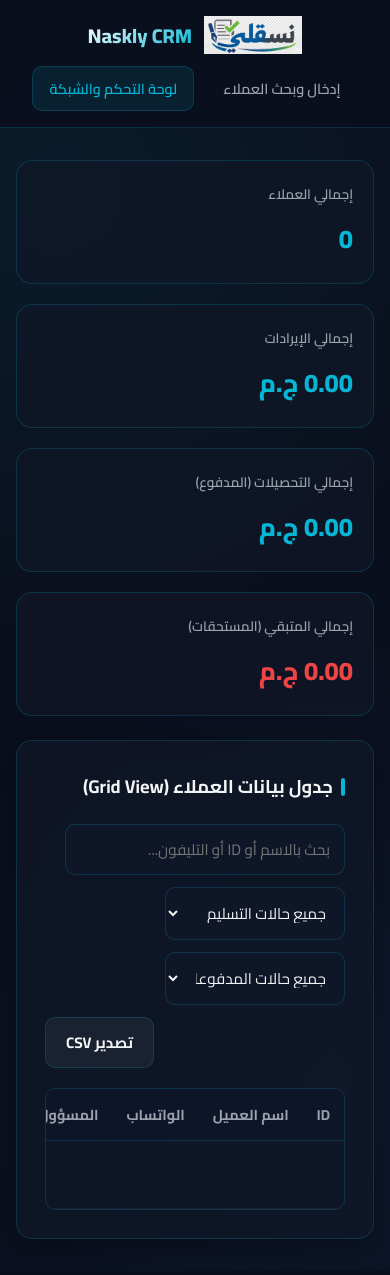
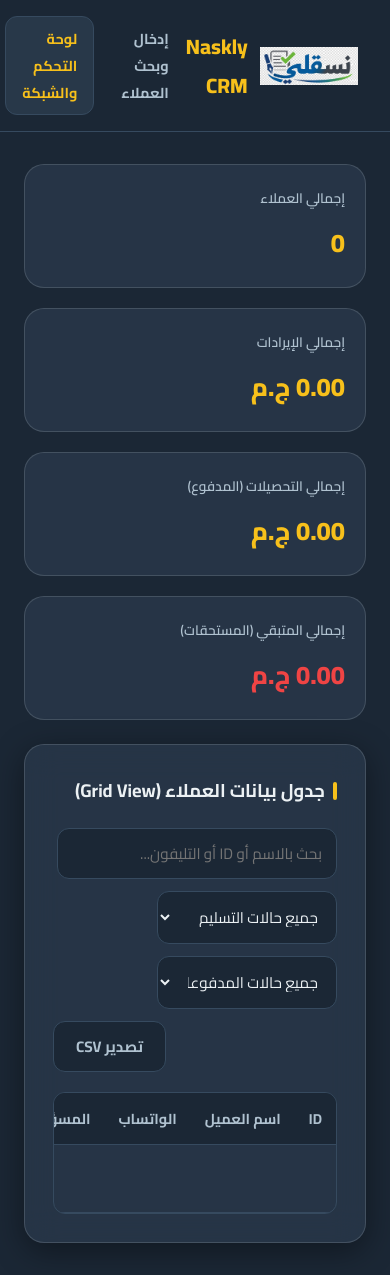
Before and after one commit to argentoskart-art/naskly-crm, a plain HTML site: page dashboard.html in a window 390 px wide. Drawn offline with nearby package versions, Linux system fonts and the light colour scheme.

Commit message:
Add JSON data files for employees and services and update UI color palette

```diff
--- a/css/style.css
+++ b/css/style.css
@@ -1,29 +1,27 @@
-/* Cyber-Cyan AI CRM Theme & Design System */
+/* Tailored Classic Palette from Google Apps Script UI-MainData */
 @import url('https://fonts.googleapis.com/css2?family=Cairo:wght@400;600;700;800&display=swap');
 
 :root {
-  --bg-primary: #0a0f1d;
-  --bg-secondary: #111827;
-  --bg-card: rgba(17, 24, 39, 0.7);
-  --border-color: rgba(6, 182, 212, 0.2);
-  --border-hover: rgba(6, 182, 212, 0.5);
+  --bg-primary: #1B2735;
+  --bg-secondary: #283849;
+  --bg-card: rgba(40, 56, 73, 0.85);
+  --border-color: rgba(236, 241, 244, 0.15);
+  --border-hover: rgba(247, 192, 27, 0.5);
 
-  --accent-cyan: #06b6d4;
-  --accent-cyan-glow: rgba(6, 182, 212, 0.25);
-  --accent-blue: #3b82f6;
+  --palette-green: #337A55;
+  --palette-green-dark: #265C3F;
+  --palette-gold: #F7C01B;
+  --palette-gold-dark: #C9990D;
+  --palette-orange: #EA7C25;
+  --palette-navy-dark: #1B2735;
+  --palette-navy: #283849;
+  --palette-navy-light: #364A5F;
+  --palette-ice: #ECF1F4;
+  --palette-ice-muted: #B0C2D0;
 
-  --text-main: #f3f4f6;
-  --text-muted: #9ca3af;
-  --text-dim: #6b7280;
-
-  --status-pending: #f59e0b;
-  --status-partial: #3b82f6;
-  --status-success: #10b981;
-  --status-danger: #ef4444;
-
-  --radius-lg: 16px;
-  --radius-md: 10px;
-  --radius-sm: 6px;
+  --radius-lg: 20px;
+  --radius-md: 12px;
+  --radius-sm: 8px;
 
   --transition: all 0.25s cubic-bezier(0.4, 0, 0.2, 1);
 }
@@ -37,23 +35,19 @@
 
 body {
   background-color: var(--bg-primary);
-  background-image:
-    radial-gradient(circle at 15% 15%, rgba(6, 182, 212, 0.08) 0%, transparent 40%),
-    radial-gradient(circle at 85% 85%, rgba(59, 130, 246, 0.08) 0%, transparent 40%);
-  color: var(--text-main);
+  color: var(--palette-ice);
   min-height: 100vh;
   direction: rtl;
 }
 
-/* Header & Nav */
+/* Navbar */
 .navbar {
   display: flex;
   justify-content: space-between;
   align-items: center;
   padding: 1rem 2rem;
-  background: rgba(10, 15, 29, 0.85);
-  backdrop-filter: blur(12px);
-  border-bottom: 1px solid var(--border-color);
+  background: var(--palette-navy-dark);
+  border-bottom: 1px solid var(--palette-navy-light);
   position: sticky;
   top: 0;
   z-index: 100;
@@ -71,36 +65,34 @@ body {
 }
 
 .brand h1 {
-  font-size: 1.25rem;
+  font-size: 1.3rem;
   font-weight: 800;
-  background: linear-gradient(135deg, #ffffff 0%, var(--accent-cyan) 100%);
-  -webkit-background-clip: text;
-  -webkit-text-fill-color: transparent;
+  color: var(--palette-gold);
 }
 
 .nav-links {
   display: flex;
-  gap: 12px;
+  gap: 10px;
 }
 
 .nav-btn {
   padding: 8px 16px;
   border-radius: var(--radius-md);
   text-decoration: none;
-  color: var(--text-muted);
-  font-weight: 600;
+  color: var(--palette-ice-muted);
+  font-weight: 700;
   font-size: 0.9rem;
   transition: var(--transition);
   border: 1px solid transparent;
 }
 
 .nav-btn:hover, .nav-btn.active {
-  color: var(--accent-cyan);
-  background: rgba(6, 182, 212, 0.1);
-  border-color: var(--border-color);
+  color: var(--palette-gold);
+  background: var(--palette-navy);
+  border-color: var(--palette-navy-light);
 }
 
-/* Layout Containers */
+/* Containers & Cards */
 .container {
   max-width: 1280px;
   margin: 2rem auto;
@@ -109,12 +101,12 @@ body {
 
 .card {
   background: var(--bg-card);
-  backdrop-filter: blur(10px);
+  backdrop-filter: blur(16px);
   border: 1px solid var(--border-color);
   border-radius: var(--radius-lg);
   padding: 1.75rem;
   margin-bottom: 1.5rem;
-  box-shadow: 0 8px 32px 0 rgba(0, 0, 0, 0.37);
+  box-shadow: 0 8px 32px 0 rgba(0, 0, 0, 0.4);
   transition: var(--transition);
 }
 
@@ -125,7 +117,7 @@ body {
 .card-title {
   font-size: 1.15rem;
   font-weight: 700;
-  color: var(--text-main);
+  color: var(--palette-ice);
   margin-bottom: 1.25rem;
   display: flex;
   align-items: center;
@@ -137,11 +129,11 @@ body {
   display: inline-block;
   width: 4px;
   height: 18px;
-  background: var(--accent-cyan);
+  background: var(--palette-gold);
   border-radius: 2px;
 }
 
-/* Grid Forms */
+/* Form Controls */
 .form-grid {
   display: grid;
   grid-template-columns: repeat(auto-fit, minmax(240px, 1fr));
@@ -157,60 +149,65 @@ body {
 .form-group label {
   font-size: 0.85rem;
   font-weight: 600;
-  color: var(--text-muted);
+  color: var(--palette-ice-muted);
 }
 
 .form-control {
   width: 100%;
   padding: 10px 14px;
-  background: rgba(15, 23, 42, 0.8);
-  border: 1px solid var(--border-color);
+  background: var(--palette-navy-dark);
+  border: 1px solid var(--palette-navy-light);
   border-radius: var(--radius-md);
-  color: var(--text-main);
+  color: var(--palette-ice);
   font-size: 0.95rem;
   outline: none;
   transition: var(--transition);
 }
 
 .form-control:focus {
-  border-color: var(--accent-cyan);
-  box-shadow: 0 0 12px var(--accent-cyan-glow);
+  border-color: var(--palette-gold);
+  box-shadow: 0 0 8px rgba(247, 192, 27, 0.3);
 }
 
 .form-control[readonly] {
   opacity: 0.7;
   cursor: not-allowed;
-  background: rgba(255, 255, 255, 0.03);
 }
 
-/* Multi-select chips */
+/* Multi-select Service Chips */
 .chip-container {
   display: flex;
   flex-wrap: wrap;
-  gap: 6px;
+  gap: 8px;
   margin-top: 6px;
 }
 
 .chip {
-  padding: 4px 10px;
-  background: rgba(6, 182, 212, 0.15);
-  border: 1px solid var(--accent-cyan);
-  color: var(--accent-cyan);
+  padding: 6px 14px;
+  background: rgba(51, 122, 85, 0.2);
+  border: 1px solid var(--palette-green);
+  color: var(--palette-ice);
   border-radius: 20px;
-  font-size: 0.8rem;
+  font-size: 0.85rem;
+  font-weight: 600;
   cursor: pointer;
   transition: var(--transition);
 }
 
+.chip:hover {
+  background: rgba(51, 122, 85, 0.4);
+}
+
 .chip.selected {
-  background: var(--accent-cyan);
-  color: #000;
-  font-weight: 700;
+  background: var(--palette-green);
+  color: var(--palette-ice);
+  border-color: var(--palette-gold);
+  box-shadow: 0 0 10px rgba(51, 122, 85, 0.5);
 }
 
 /* Buttons */
 .btn {
-  padding: 10px 20px;
+  padding: 10px 22px;
   border-radius: var(--radius-md);
   font-weight: 700;
   font-size: 0.95rem;
@@ -224,24 +221,25 @@ body {
 }
 
 .btn-primary {
-  background: linear-gradient(135deg, var(--accent-cyan) 0%, #0891b2 100%);
-  color: #000;
-  box-shadow: 0 4px 14px var(--accent-cyan-glow);
+  background: var(--palette-green);
+  color: var(--palette-ice);
+  box-shadow: 0 4px 14px rgba(51, 122, 85, 0.4);
 }
 
 .btn-primary:hover {
+  background: var(--palette-green-dark);
   transform: translateY(-1px);
-  box-shadow: 0 6px 20px var(--accent-cyan-glow);
 }
 
 .btn-secondary {
-  background: rgba(255, 255, 255, 0.05);
-  color: var(--text-main);
-  border: 1px solid var(--border-color);
+  background: var(--palette-navy-dark);
+  color: var(--palette-ice-muted);
+  border: 1px solid var(--palette-navy-light);
 }
 
 .btn-secondary:hover {
-  background: rgba(255, 255, 255, 0.1);
+  background: var(--palette-navy);
+  color: var(--palette-ice);
 }
 
 /* KPI Stat Cards */
@@ -264,21 +262,21 @@ body {
 
 .kpi-card .title {
   font-size: 0.85rem;
-  color: var(--text-muted);
+  color: var(--palette-ice-muted);
   font-weight: 600;
 }
 
 .kpi-card .value {
   font-size: 1.6rem;
   font-weight: 800;
-  color: var(--accent-cyan);
+  color: var(--palette-gold);
 }
 
-/* Table / GridView */
+/* Table */
 .table-responsive {
   overflow-x: auto;
   border-radius: var(--radius-md);
-  border: 1px solid var(--border-color);
+  border: 1px solid var(--palette-navy-light);
 }
 
 .table {
@@ -289,40 +287,34 @@ body {
 }
 
 .table th {
-  background: rgba(15, 23, 42, 0.95);
-  color: var(--text-muted);
+  background: var(--palette-navy-dark);
+  color: var(--palette-ice-muted);
   padding: 12px 14px;
   font-weight: 700;
-  border-bottom: 1px solid var(--border-color);
+  border-bottom: 1px solid var(--palette-navy-light);
   white-space: nowrap;
 }
 
 .table td {
   padding: 12px 14px;
-  border-bottom: 1px solid rgba(255, 255, 255, 0.05);
-  color: var(--text-main);
+  border-bottom: 1px solid var(--palette-navy-light);
+  color: var(--palette-ice);
   white-space: nowrap;
 }
 
 .table tbody tr:hover {
-  background: rgba(6, 182, 212, 0.04);
+  background: rgba(54, 74, 95, 0.4);
 }
 
 /* Badges */
 .badge {
-  padding: 3px 8px;
+  padding: 4px 10px;
   border-radius: 12px;
   font-size: 0.75rem;
   font-weight: 700;
   display: inline-block;
 }
 
-.badge-pending { background: rgba(245, 158, 11, 0.15); color: var(--status-pending); border: 1px solid var(--status-pending); }
-.badge-partial { background: rgba(59, 130, 246, 0.15); color: var(--status-partial); border: 1px solid var(--status-partial); }
-.badge-success { background: rgba(16, 185, 129, 0.15); color: var(--status-success); border: 1px solid var(--status-success); }
-
-/* Responsive adjustments */
-@media (max-width: 768px) {
-  .navbar { flex-direction: column; gap: 12px; }
-  .container { padding: 0 1rem; }
-}
+.badge-pending { background: rgba(234, 124, 37, 0.2); color: var(--palette-orange); border: 1px solid var(--palette-orange); }
+.badge-partial { background: rgba(247, 192, 27, 0.2); color: var(--palette-gold); border: 1px solid var(--palette-gold); }
+.badge-success { background: rgba(51, 122, 85, 0.2); color: #4ade80; border: 1px solid var(--palette-green); }
--- /dev/null
+++ b/data/employees.json
@@ -0,0 +1,5 @@
+[
+  { "id": 1, "name": "مهند" },
+  { "id": 2, "name": "إسلام" },
+  { "id": 3, "name": "عمرو" }
+]
--- /dev/null
+++ b/data/services.json
@@ -0,0 +1,5 @@
+[
+  { "id": 1, "name": "المعاصر 1" },
+  { "id": 2, "name": "المعاصر 2" },
+  { "id": 3, "name": "باقة 800 سلايد" }
+]
--- a/js/supabaseClient.js
+++ b/js/supabaseClient.js
@@ -46,22 +46,33 @@ async function getBootstrapData() {
       supabase.from('services').select('name')
     ]);
 
-    const team = (teamRes.data || []).map(t => t.name);
-    const services = (serviceRes.data || []).map(s => s.name);
+    let teams = (teamRes.data || []).map(t => t.name);
+    let services = (serviceRes.data || []).map(s => s.name);
+
+    // Fallback to local JSON files if database tables are empty
+    if (!teams.length) {
+      const jsonRes = await fetch('data/employees.json').then(r => r.json()).catch(() => []);
+      teams = jsonRes.map(e => e.name);
+    }
+
+    if (!services.length) {
+      const jsonRes = await fetch('data/services.json').then(r => r.json()).catch(() => []);
+      services = jsonRes.map(s => s.name);
+    }
 
     return {
       statuses: ['لم تبدأ بعد', 'جزئي', 'تم بالكامل'],
       sources: ['WhatsApp', 'FaceBook'],
-      teams: team.length ? team : ['أحمد', 'محمد', 'محمود', 'سارة'],
-      services: services.length ? services : ['تصميم هوية بصرية', 'إدارة حملات إعلانية', 'تطوير موقع إلكتروني', 'إنتاج فيديو موشن جرافيك']
+      teams: teams.length ? teams : ['مهند', 'إسلام', 'عمرو'],
+      services: services.length ? services : ['المعاصر 1', 'المعاصر 2', 'باقة 800 سلايد']
     };
   } catch (err) {
     console.error('Error fetching bootstrap data:', err);
     return {
       statuses: ['لم تبدأ بعد', 'جزئي', 'تم بالكامل'],
       sources: ['WhatsApp', 'FaceBook'],
-      teams: ['أحمد', 'محمد', 'محمود', 'سارة'],
-      services: ['تصميم هوية بصرية', 'إدارة حملات إعلانية', 'تطوير موقع إلكتروني', 'إنتاج فيديو موشن جرافيك']
+      teams: ['مهند', 'إسلام', 'عمرو'],
+      services: ['المعاصر 1', 'المعاصر 2', 'باقة 800 سلايد']
     };
   }
 }
```
